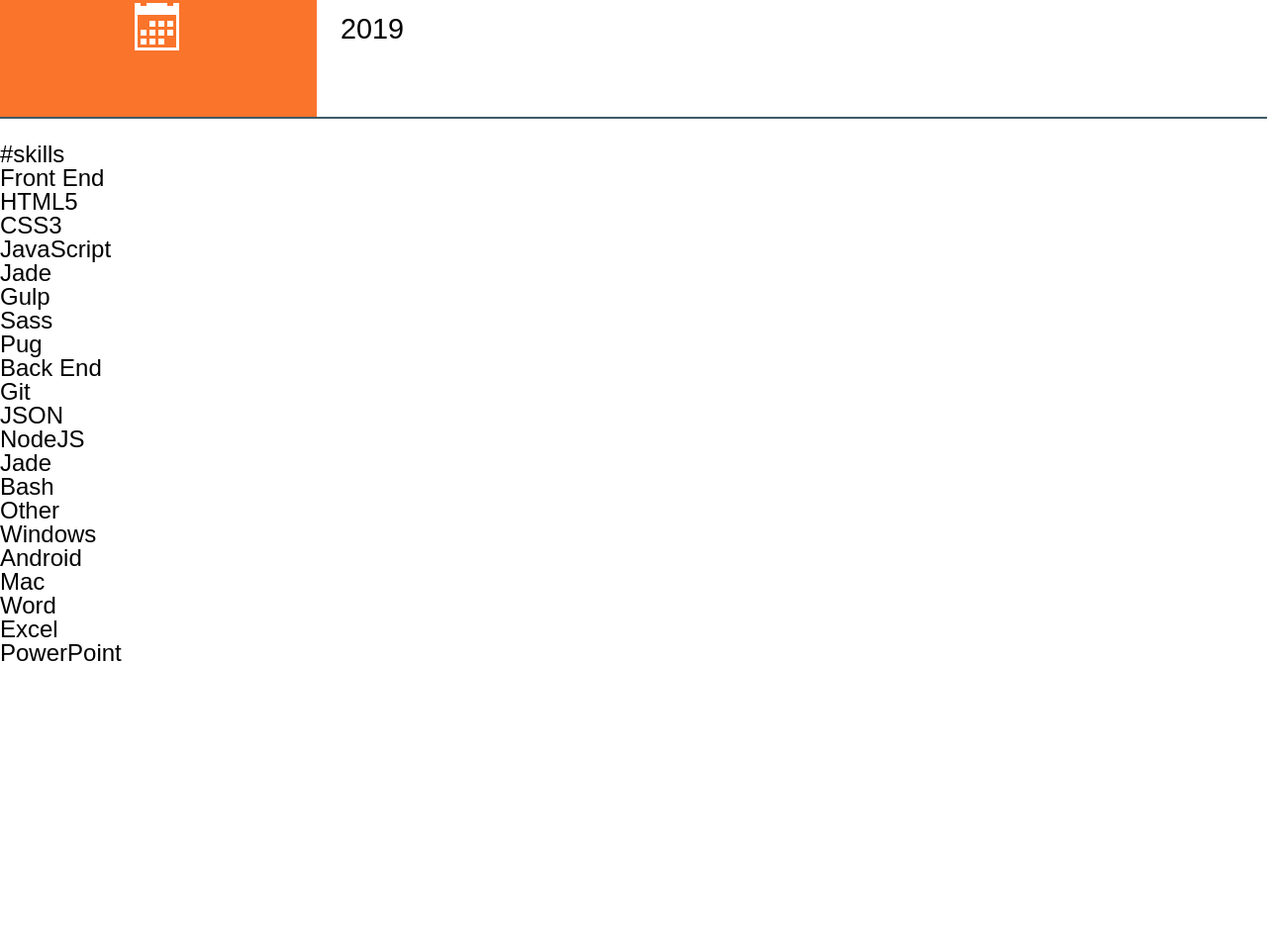
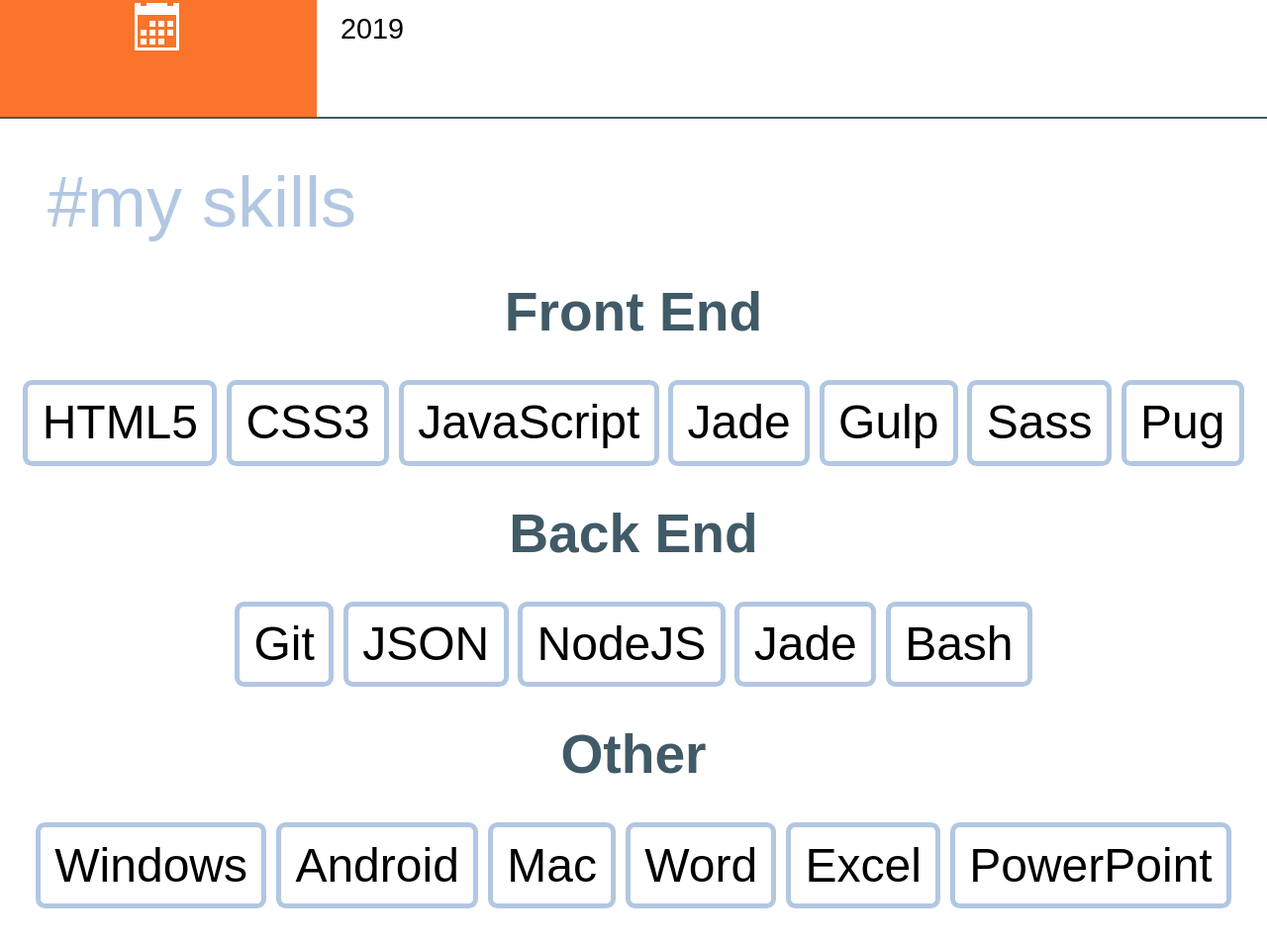
Before and after one commit to a11exandru/my-cv-final, a website: page src/index.pug in a window 1280 px wide. Shown: the part 2965-3921 px from the top of the page at 99% size. Before the commit the page ends 3638 px from the top, so only its background shows below. Drawn offline with nearby package versions, Linux system fonts and the light colour scheme; files that its build step writes are made by us from their sources; files whose address does not match are found by name; a web font is replaced by a local one.

Commit message:
Finish styling the #skills  section.

```diff
--- a/src/_component/skills/skills.pug
+++ b/src/_component/skills/skills.pug
@@ -1,5 +1,5 @@
 -
-    var header = '#skills'
+    var header = '#my skills'
         skillsList = [
             {
                 title: 'Front End',
--- a/src/_component/skills/skills.scss
+++ b/src/_component/skills/skills.scss
@@ -0,0 +1,27 @@
+.skills__header {
+    @extend %header;
+    color: $color-periwinkle-gray;
+}
+
+.skills__title {
+    color: $color-fiord;
+    text-align: center;
+    font-size: 2.3rem;
+    font-weight: bold;
+}
+
+.skills__list-wrapper {
+    display: flex;
+    flex-wrap: wrap;
+    padding: 1.5rem 0;
+    margin: 0 0.4rem;
+    justify-content: center;
+}
+
+.skills__skill {
+    margin: 0.2rem;
+    padding: 0.6rem;
+    border: 0.21rem solid $color-periwinkle-gray;
+    border-radius: 0.4rem;
+    font-size: 2rem;
+}
```
